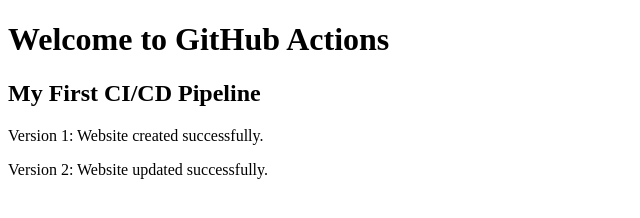
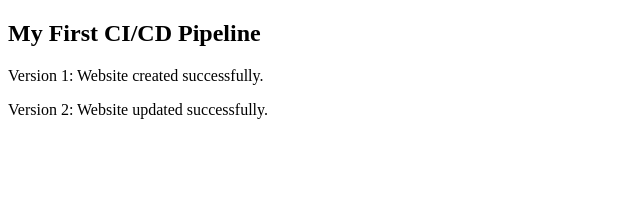
Before and after one commit to sakecpranali/CICD, a plain HTML site: page index.html in a window 1280 px wide. Shown: the whole page, without its empty margins (0-640 px from the left). Drawn offline with Linux system fonts and the light colour scheme.

Commit message:
Remove welcome message from index.html
Removed welcome message from the HTML body.

```diff
--- a/index.html
+++ b/index.html
@@ -5,7 +5,7 @@
     <title>CI/CD Demo</title>
 </head>
 <body>
-    <h1>Welcome to GitHub Actions</h1>
+
     <h2>My First CI/CD Pipeline</h2>
     <p>Version 1: Website created successfully.</p>
     <p>Version 2: Website updated successfully.</p>
```
